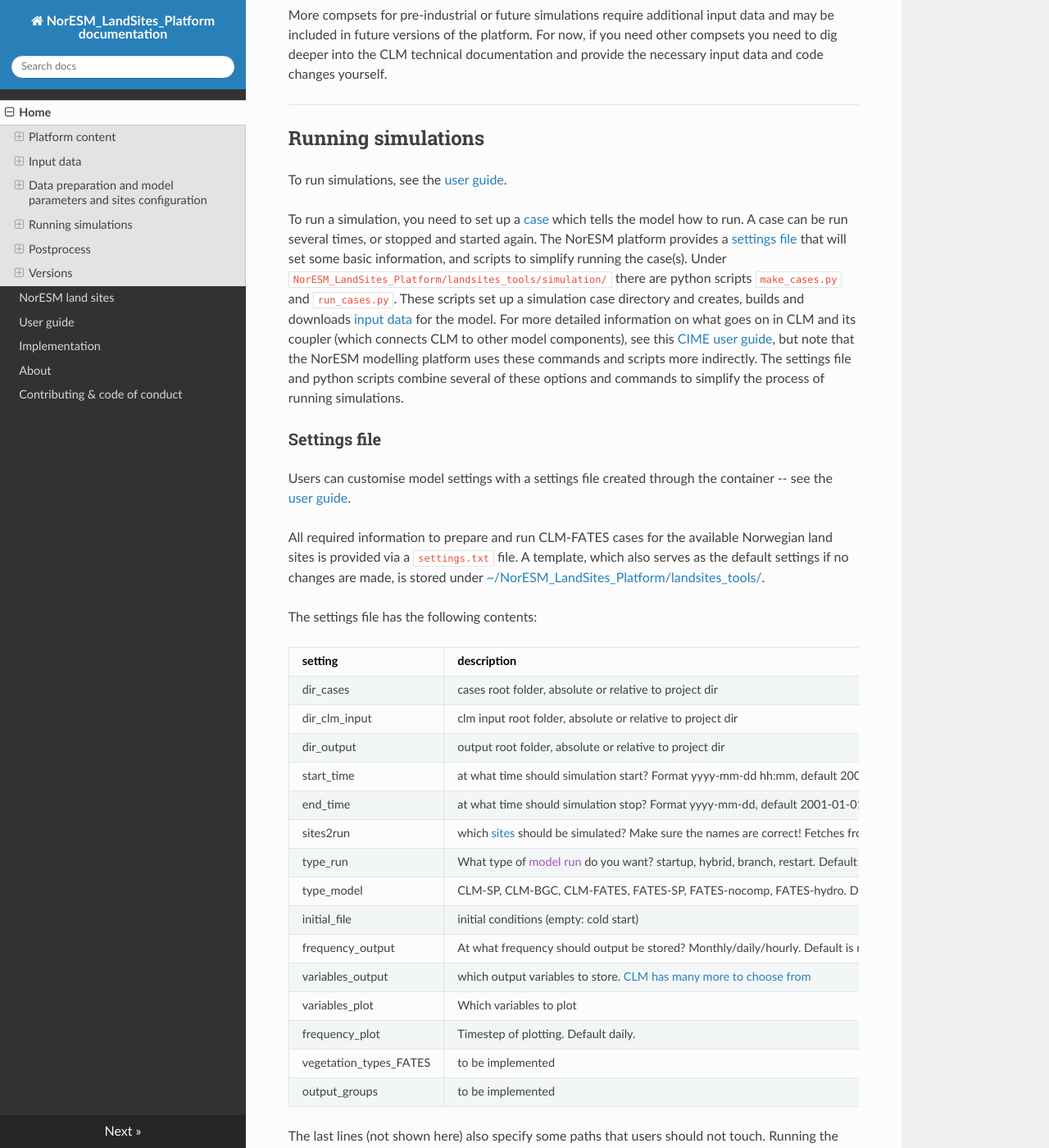
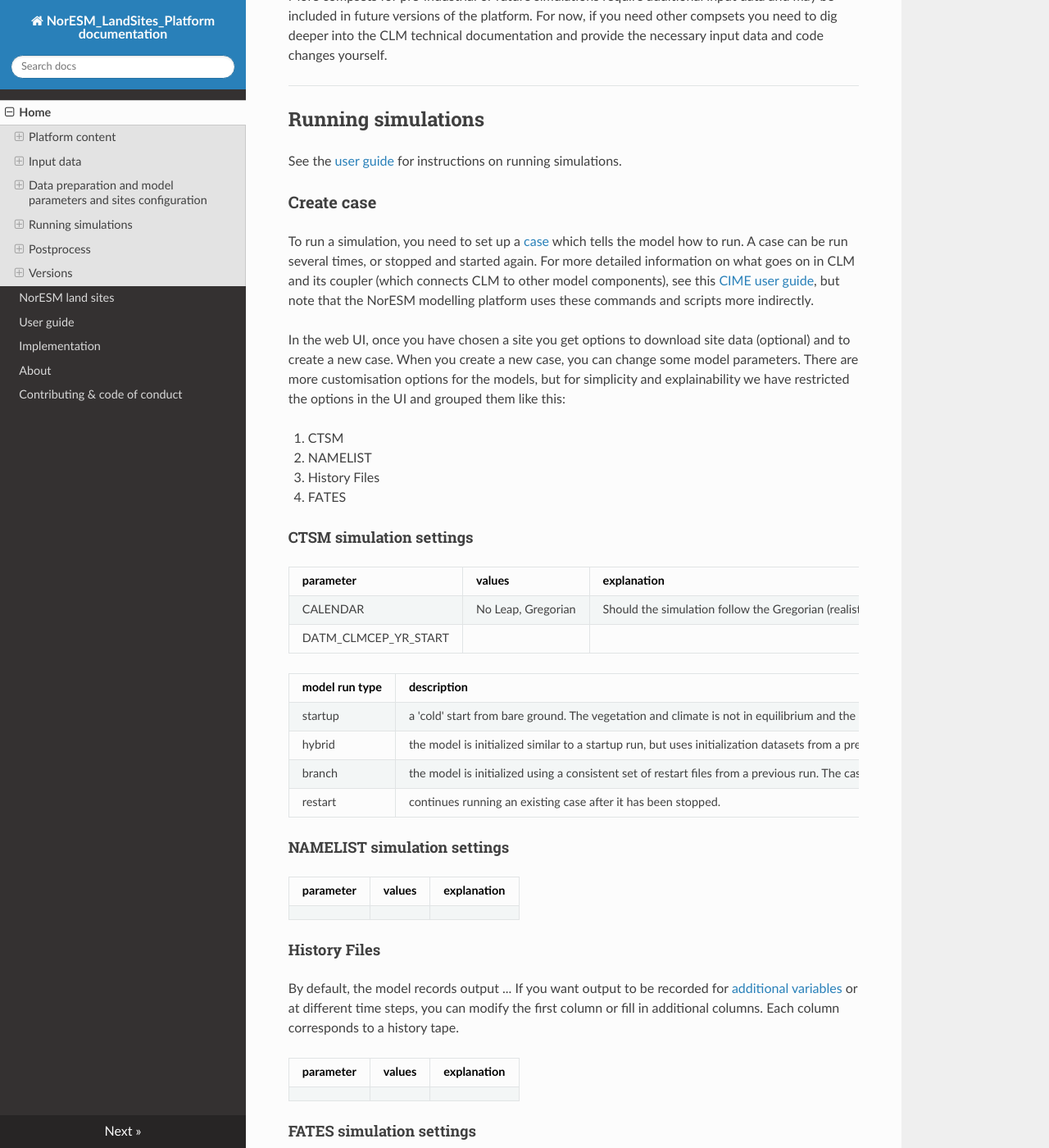
Before and after one commit to NorESMhub/noresm-land-sites-platform, an MkDocs documentation site: the page built from docs/index.md, in a window 1280 px wide and 1400 px high, scrolled down 8587 px. Shown: the whole window at 82% size. Built offline with MkDocs 1.6.1, drawn with Linux system fonts in a browser that asks for light colours; nearby versions of some CDN libraries; some of the changed text lies outside the part shown.

Commit message:
Update index.md

```diff
--- a/docs/index.md
+++ b/docs/index.md
@@ -1,8 +1,8 @@
 # Welcome to the documentation of the NorESM LandSites Platform
 
-This page describes what the platform contains, how the input data were made, the main functionalities, and model output. Users should go to the [user guide](https://noresmhub.github.io/NorESM_LandSites_Platform/user_guide) and refer to this documentation for further detail. Advanced users may also be interested in the technical documentation of [FATES](https://fates-docs.readthedocs.io/en/stable/) and [CLM](https://escomp.github.io/ctsm-docs/versions/release-clm5.0/html/users_guide/index.html).
+This page describes what the platform contains, how the input data were made, the main functionalities, and model output. See the navigation panel on the left for our [user guide](https://noresmhub.github.io/NorESM_LandSites_Platform/user_guide), [available sites](https://noresmhub.github.io/NorESM_LandSites_Platform/land-sites/), [about us](https://noresmhub.github.io/NorESM_LandSites_Platform/about/), and [contribution guidelines and Code of Conduct](https://noresmhub.github.io/NorESM_LandSites_Platform/contributing/). Advanced users may also be interested in the technical documentation of [FATES](https://fates-docs.readthedocs.io/en/stable/) and [CLM](https://escomp.github.io/ctsm-docs/versions/release-clm5.0/html/users_guide/index.html).
 
-The main code is stored [here](https://github.com/NorESMhub/NorESM_LandSites_Platform) in a [GitHub repository](https://en.wikipedia.org/wiki/Git "a place to store code with version control"). The `main` branch stores the latest functioning version. Older versions can be accessed under [Releases](https://github.com/NorESMhub/NorESM_LandSites_Platform/releases). This documentation page is made with GitHub pages (`gh-pages` branch) and Mkdocs. To contribute to the code or documentation, see our [Contributing](https://noresmhub.github.io/NorESM_LandSites_Platform/contributing/) instructions. There you will also find our [Code of Conduct](https://noresmhub.github.io/NorESM_LandSites_Platform/contributing/#code-of-conduct).
+The main code is stored [here](https://github.com/NorESMhub/NorESM_LandSites_Platform) in a [GitHub repository](https://en.wikipedia.org/wiki/Git "a place to store code with version control"). The `main` branch stores the latest functioning version. Older versions can be accessed under [Releases](https://github.com/NorESMhub/NorESM_LandSites_Platform/releases). This documentation page is made with GitHub pages (`gh-pages` branch) and [Mkdocs](https://www.mkdocs.org/). To contribute to the code or documentation, see our [Contributing](https://noresmhub.github.io/NorESM_LandSites_Platform/contributing/) instructions. There you will also find our [Code of Conduct](https://noresmhub.github.io/NorESM_LandSites_Platform/contributing/#code-of-conduct).
 
 Advanced users who want to do development in addition to just running simulations can request resources on e.g. [NREC](https://nrec.no/ "Norwegian Research and Education Cloud: Fast, standardized servers and storage for the Norwegian higher education sector"). An early version of the platform is also available on [Galaxy](https://training.galaxyproject.org/training-material/topics/climate/tutorials/fates/tutorial.html "an open, web-based platform for accessible, reproducible, and transparent computational biological research").
 
@@ -40,10 +40,9 @@
 
 CTSM and NorESM depend on many external libraries, which can be challenging to install on a personal computer. The difficulties can be due to a lack of cross-platform support, version conflict with existing libraries, or system architecture.
 
-One solution to this is containerization, which is the process of packaging and distributing software in a way that can be run on various platforms. Containers use Operating System-level virtualization. This allows efficient use of resources while isolating the software from other processes running on the host system. All the requirements for packaged software are included in the container.
+One solution to this is containerization, which is the process of packaging and distributing software in a way that can be run on various platforms. Containers use Operating System-level virtualization. This allows efficient use of resources while isolating the software from other processes running on the host system. All the requirements for packaged software are included in the container. We used [Docker](https://www.docker.com/) for this purpose. Docker is a widely used and popular containerization tool.
 
-We used [Docker](https://www.docker.com/) for this purpose. Docker is a widely used and popular containerization tool. The packaged software is called an Image. When a Docker Image is run, it is called a Container, i.e., a running instance of the software.
-
+The packaged software is called an Image. When a Docker Image is run, it is called a Container, i.e., a running instance of the software.
 The main Image created for the Platform is [ctsm-api](https://github.com/NorESMhub/ctsm-api/pkgs/container/ctsm-api). It contains all the dependencies for the model, the scripts to initialize and configure the model, and the API code that provides access to the model. The Image can be configured via an environment file (`.env`), which gives control to users to adjust some initial properties of the model and the Platform, e.g., what version of the model to use and what drivers should be enabled.
 
 In order to allow easier maintenance and better use of resources, some dependencies are not included in the Image. For example, the message queuing broker (RabbitMQ) required by the API, which is needed to manage asynchronous communications between the model and the API, is not included. This service can be added by using the official [RabbitMQ Docker Image](https://hub.docker.com/_/rabbitmq). Keeping this service out of the Image lets more savvy users pick a different message broker for their use cases.
@@ -128,17 +127,15 @@
 
 - *under construction*
 
+**************************************
+
 ## Data preparation and model parameters and sites configuration
-
-
 
 [TODO: add info on data preparation]
 
-Both model parameters and sites configurations are provided by the maintainers as JSON files in `resources/config/variables_config.json` and `resources/config/sites.json`.
-They can be modified by users who are familiar with the model.
+Both model parameters and sites configurations are provided by the maintainers as JSON files in `resources/config/variables_config.json` and `resources/config/sites.json`. They can be modified by users who are familiar with the model.
 
-The model parameters file contains a list of JSON objects. Attributes of each object are described in table [TODO: X2].
-Note that not all types of variables accepted by the model are supported at this point.
+The model parameters file contains a list of JSON objects. Attributes of each object are described in table [TODO: X2]. Note that not all types of variables accepted by the model are supported at this point.
 
 | Attribute         | Type                            | default | Required | Scope      | Description                                                                                                                                              |
 |-------------------|---------------------------------|---------|----------|------------|----------------------------------------------------------------------------------------------------------------------------------------------------------|
@@ -219,40 +216,27 @@
 
 ## Running simulations
 
-To run simulations, see the [user guide](https://noresmhub.github.io/NorESM_LandSites_Platform/user_guide).
+See the [user guide](https://noresmhub.github.io/NorESM_LandSites_Platform/user_guide) for instructions on running simulations.
 
-To run a simulation, you need to set up a [case](https://esmci.github.io/cime/versions/master/html/glossary/index.html#term-case-CASE "An instance of a model simulation. A case is defined by a component set, a model grid, a machine, a compiler, and any other additional customizations.") which tells the model how to run. A case can be run several times, or stopped and started again. The NorESM platform provides a [settings file](https://noresmhub.github.io/NorESM_LandSites_Platform/#settings-file) that will set some basic information, and scripts to simplify running the case(s). Under `NorESM_LandSites_Platform/landsites_tools/simulation/` there are python scripts `make_cases.py` and `run_cases.py`. These scripts set up a simulation case directory and creates, builds and downloads [input data](https://noresmhub.github.io/NorESM_LandSites_Platform/#input-data "atmospheric forcing, land surface data") for the model. For more detailed information on what goes on in CLM and its coupler (which connects CLM to other model components), see this [CIME user guide](https://esmci.github.io/cime/versions/master/html/users_guide/index.html), but note that the NorESM modelling platform uses these commands and scripts more indirectly. The settings file and python scripts combine several of these options and commands to simplify the process of running simulations.
+### Create case
+
+To run a simulation, you need to set up a [case](https://esmci.github.io/cime/versions/master/html/glossary/index.html#term-case-CASE "An instance of a model simulation. A case is defined by a component set, a model grid, a machine, a compiler, and any other additional customizations.") which tells the model how to run. A case can be run several times, or stopped and started again. For more detailed information on what goes on in CLM and its coupler (which connects CLM to other model components), see this [CIME user guide](https://esmci.github.io/cime/versions/master/html/users_guide/index.html), but note that the NorESM modelling platform uses these commands and scripts more indirectly.
+
+In the web UI, once you have chosen a site you get options to download site data (optional) and to create a new case. When you create a new case, you can change some model parameters. There are more customisation options for the models, but for simplicity and explainability we have restricted the options in the UI and grouped them like this:
+
+1. CTSM
+2. NAMELIST
+3. History Files
+4. FATES
+
+#### CTSM simulation settings
+
+| parameter | values | explanation |
+| --- | --- | --- |
+| CALENDAR | No Leap, Gregorian | Should the simulation follow the Gregorian (realistic) or simplified calendar without leap years? This option should normally follow the calendar the input data is provided in. |
+| DATM_CLMCEP_YR_START |
 
 
-### Settings file
-
-Users can customise model settings with a settings file created through the container -- see the [user guide](https://noresmhub.github.io/NorESM_LandSites_Platform/user_guide).
-
-All required information to prepare and run CLM-FATES cases for the available Norwegian land sites is provided via a `settings.txt` file. A template, which also serves as the default settings if no changes are made, is stored under [~/NorESM_LandSites_Platform/landsites_tools/](https://github.com/NorESMhub/NorESM_LandSites_Platform/tree/main/landsites_tools).
-
-The settings file has the following contents:
-
-|setting | description |
-|-------|-------|
-|dir_cases | cases root folder, absolute or relative to project dir|
-|dir_clm_input | clm input root folder, absolute or relative to project dir|
-|dir_output | output root folder, absolute or relative to project dir|
-|start_time   | at what time should simulation start? Format yyyy-mm-dd hh:mm, default 2000-01-01|
-|end_time     | at what time should simulation stop? Format yyyy-mm-dd, default 2001-01-01|
-|sites2run  | which [sites](https://noresmhub.github.io/NorESM_LandSites_Platform/land-sites/) should be simulated? Make sure the names are correct! Fetches from data/.dicts/sites.json. Default is ALP1 and ALP2|
-|type_run  | What type of [model run]() do you want? startup, hybrid, branch, restart. Default is startup|
-|type_model  | CLM-SP, CLM-BGC, CLM-FATES, FATES-SP, FATES-nocomp, FATES-hydro. Default is CLM-SP|
-|initial_file | initial conditions (empty: cold start)|
-|frequency_output | At what frequency should output be stored? Monthly/daily/hourly. Default is monthly, which gives all variables|
-|variables_output | which output variables to store. [CLM has many more to choose from](https://www.cesm.ucar.edu/models/cesm1.2/clm/models/lnd/clm/doc/UsersGuide/history_fields_table_40.xhtml)|
-|variables_plot | Which variables to plot |
-|frequency_plot | Timestep of plotting. Default daily.|
-|vegetation_types_FATES |to be implemented|
-|output_groups |to be implemented|
-
-The last lines (not shown here) also specify some paths that users should not touch. Running the make_cases script will fill those in automatically. If you are changing the settings file manually, be careful with formatting! Upper/lowercase, spaces and symbols need to be correct for it to work.
-
-#### model run types
 
 | model run type | description |
 |----------------|-------------|
@@ -261,32 +245,29 @@
 | branch  | the model is initialized using a consistent set of restart files from a previous run. The case name is generally changed for a branch run, although it does not have to be. Branch runs are suitable for sensitivity or parameter studies, or when settings for history file output streams need to be modified while still maintaining bit-for-bit reproducibility. |
 | restart | continues running an existing case after it has been stopped. |
 
-#### model types 🚧
 
-This setting is where users can change the model [component set](https://noresmhub.github.io/NorESM_LandSites_Platform/#compsets). 🚧 Currently, only the CLM-FATES option works and the rest are placeholders for future developments.
+#### NAMELIST simulation settings
 
-| model run type | description *under construction* |
-|----------------|-------------|
-| CLM-SP | satellite phenology.|
-| CLM-BCG| biogeochemistry |
-| CLM-FATES | FATES vegetation |
-| FATES-SP| FATES but with satellite phenology|
-| FATES-nocomp| FATES without competition |
-| FATES-hydro| FATES with different hydrology |
+| parameter | values | explanation |
+| --- | --- | --- |
 
+#### History Files
 
-### make_cases.py
+By default, the model records output ... If you want output to be recorded for [additional variables](https://escomp.github.io/ctsm-docs/versions/master/html/users_guide/setting-up-and-running-a-case/master_list_fates.html "Full list of possible CTSM History Fields with FATES") or at different time steps, you can modify the first column or fill in additional columns. Each column corresponds to a history tape.
 
-This python script creates, builds, and sets up CTSM cases for predefined or custom [site locations](https://noresmhub.github.io/NorESM_LandSites_Platform/land-sites/). It is either using the simulation options specified in a 'settings.txt' file or asks for interactive command line input to create one. Input data is automatically downloaded unless custom input data has been added. When making a new case, it first creates a case directory containing the scripts and XML files to configure a case. Then, it creates scripts needed to run the model along with [namelist files](https://esmci.github.io/cime/versions/master/html/glossary/index.html#term-user-namelist-files-CASEROOT-user_nl_ "Files containing input parameters for CLM. User modifications for a given case can be added in these files."). Finally, it [compiles](https://en.wikipedia.org/wiki/Compiler "translate source code from a human-readable programming language to a machine-readable language to create an executable program") the model and builds the executable file from which the case is run.
+| parameter | values | explanation |
+| --- | --- | --- |
 
-The `make_cases.py` script uses helper scripts stored in the `utils/` folder and commands experienced CLM users will be familiar with, namely `create_newcase`, `case.setup` and `case.build`.
+#### FATES simulation settings
 
+Users can remove or modify Plant Functional Types by checking/unchecking PFTs and typing in custom values for a subset of parameters. The full list of parameters is in the [FATES model code](https://github.com/NGEET/fates/blob/master/parameter_files/fates_params_default.cdl).
 
-### run_cases.py
+| parameter | values | explanation |
+| --- | --- | --- |
 
-This python script runs previously built cases made with `make_cases.py`. The respective paths need to be defined in a 'settings.txt' file. The model output files will be created in the `data/output/CASE_NAME` directory by default, but a different path can be specified. Depending on the length of simulation, and computational resources available, this can take some time. The script calls on the `case.submit` command that experienced CLM users will be familiar with.
+### Running and editing simulations
 
-
+Once a case had been created and is ready, you can look at the model settings is can be run and copied/edited using the Edit button.
 
 **************************************
 
@@ -294,15 +275,9 @@
 
 ### output files
 
-Output is stored in [.nc (NetCDF)](https://www.unidata.ucar.edu/software/netcdf/) format, which can be viewed using Panoply, or packages in Python or [R](https://cran.r-project.org/web/packages/ncdf4/index.html)
+Output is stored in [.nc (NetCDF)](https://www.unidata.ucar.edu/software/netcdf/) format, which can be viewed using Panoply, or packages in Python or [R](https://cran.r-project.org/web/packages/ncdf4/index.html). From the UI, when a case has finished successfully you can download the output or simply open the Jupyter server (at localhost:8888) and work with the output there, using e.g. the provided notebook in the tutorials folder.
 
-### history variables
 
-Each output .nc file contains information for several history variables, such as ...*under construction*
-
-### plotting
-
-Suggestions for plotting output are given in a Jupyter notebook in the repository under the `/notebooks` directory. In future versions, we hope to add more postprocessing and plotting functionality.
 
 **************************************
 
```
Also changed, not shown: other parts of docs/index.md (+1 -1 lines).
